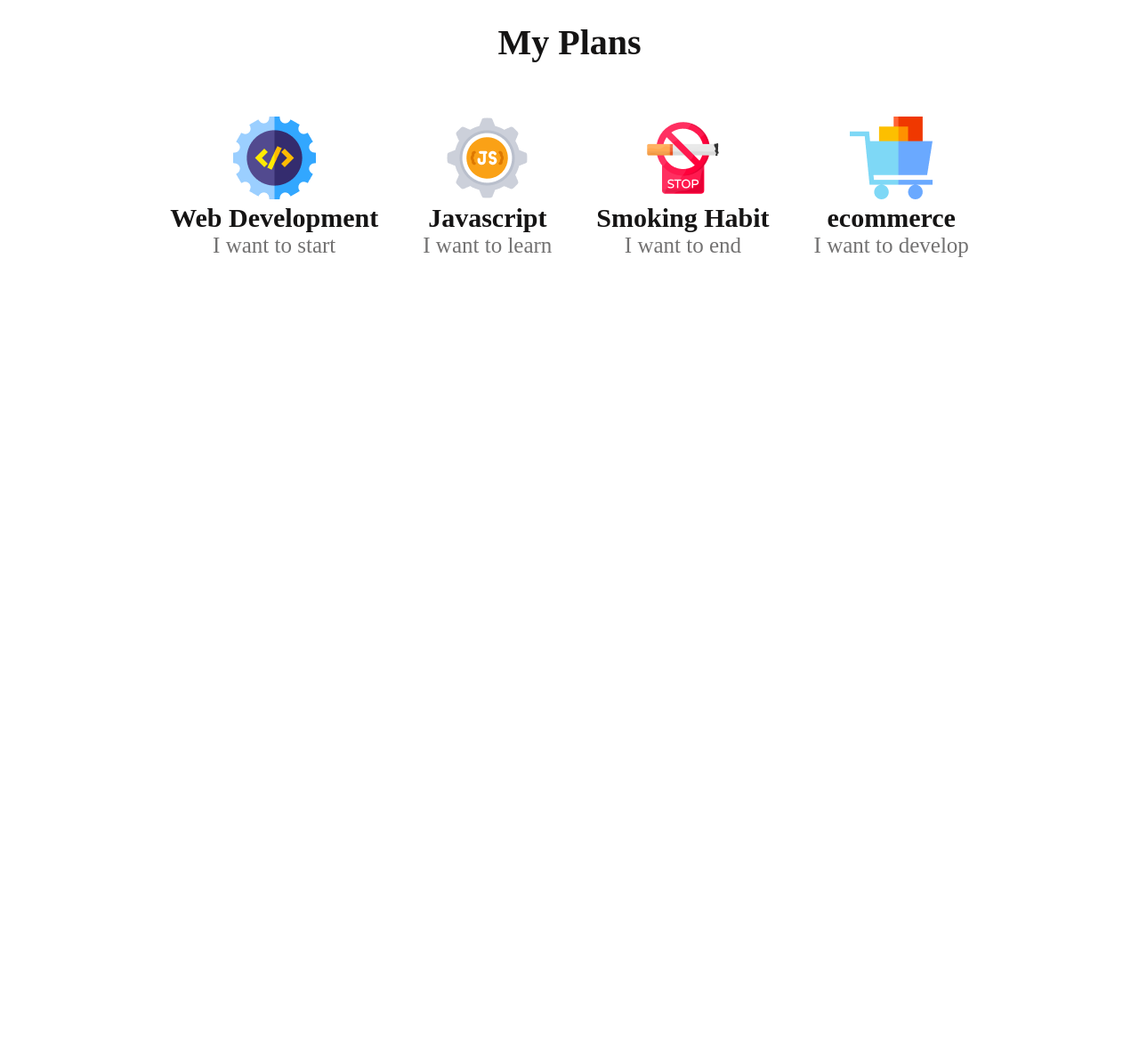
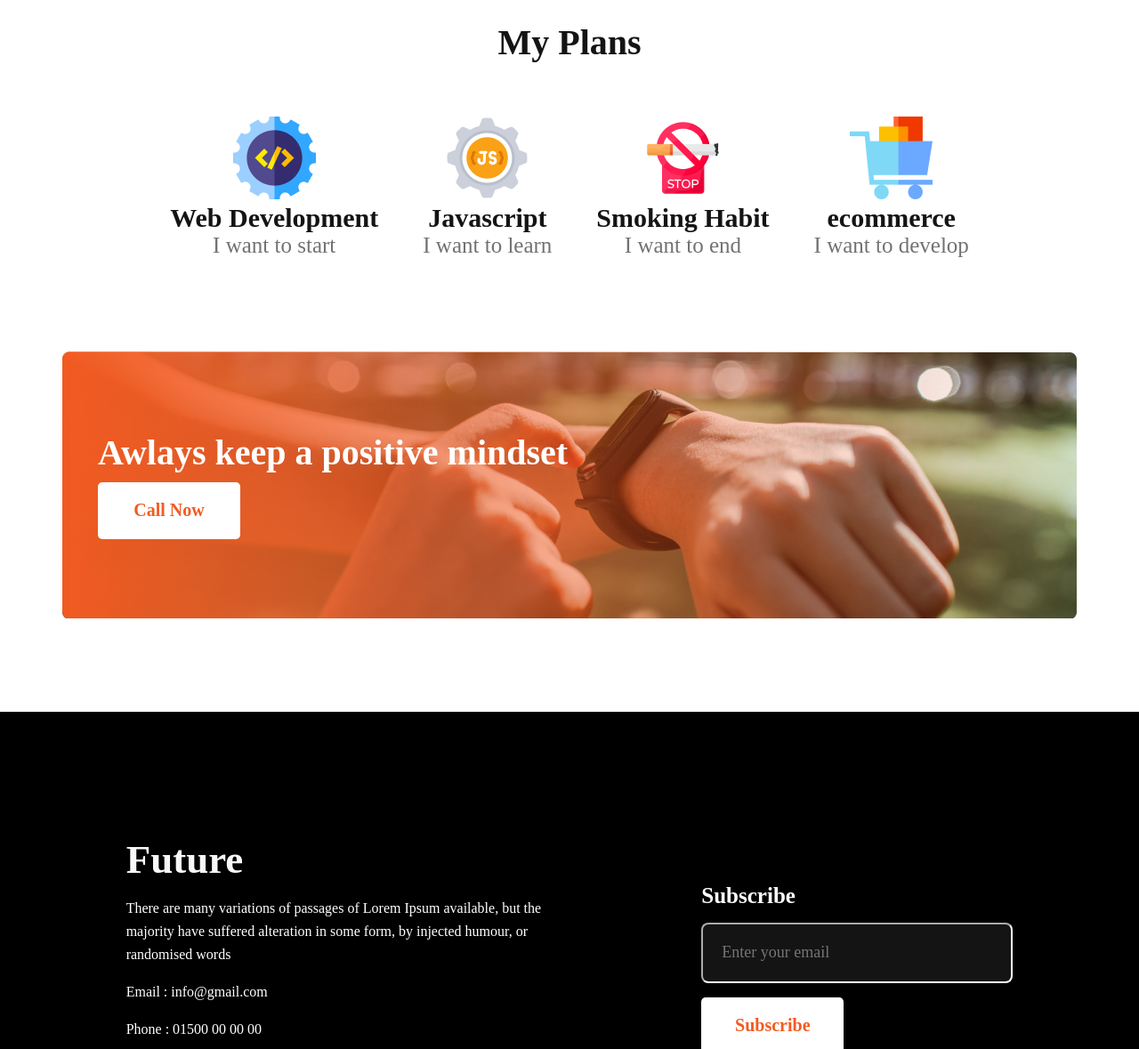
Before and after one commit to Fahmudul/new-year, a plain HTML site: page index.html in a window 1280 px wide. Shown: the part 1804-2983 px from the top of the page at 89% size. Before the commit the page ends 2094 px from the top, so only its background shows below. Drawn offline with Linux system fonts and the light colour scheme.

Commit message:
completed footer section and others

```diff
--- a/index.html
+++ b/index.html
@@ -83,13 +83,33 @@
 
             </div>
         </section>
-        <section>
+        <section class="mindset-content">
             <div class="mindset">
-
+                <h3 class="bio">Awlays keep a positive mindset</h3>
+                <button class="call-btn">Call Now</button>
             </div>
         </section>
     </main>
-    <footer></footer>
+    <footer>
+        <div class="future">
+            <h3 class="footer-title">Future</h3>
+            <p class="footer-text">There are many variations of passages of Lorem Ipsum available, but the majority have suffered alteration in some form, by injected humour, or randomised words</p>
+            <p class="footer-text">Email : info@gmail.com</p>
+            <p class="footer-text">Phone : 01500 00 00 00</p>
+            <div class="social-link">
+                <img src="images/icons/fb.png" alt="">
+                <img src="images/icons/twitter.png" alt="">
+                <img src="images/icons/youtube.png" alt="">
+            </div>
+        </div>
+        <div class="form">
+            <h3 class="sbr-text">Subscribe</h3>
+            <form action="">
+                <input type="email" placeholder="Enter your email">
+            </form>
+            <button class="call-btn" style="margin-left: 0px;">Subscribe</button>
+        </div>
+</footer>
 </body>
 
 </html>
--- a/style.css
+++ b/style.css
@@ -169,3 +169,126 @@ ul li{
 .plan-content{
     text-align: center;
 }
+
+
+/* Mindset section */
+
+.mindset-content{
+    display: flex;
+    justify-content: center;
+    align-items: center;
+    margin-top: 105px;
+}
+
+.mindset{
+    background-image:  url("images/gradient3.png"),url("images/watch.png");
+    width: 1140px;
+    height: 300px;
+    display: flex;
+    flex-direction: column;
+    justify-content: center;
+    gap: 10px;
+
+}
+
+.bio{
+    color: #FFF;
+    font-family: Work Sans;
+    font-size: 40px;
+    font-style: normal;
+    font-weight: 700;
+    line-height: normal;
+}
+
+.call-btn{
+    width: 160px;
+    height: 64px;
+    flex-shrink: 0;
+    color: #F15B22;
+
+    text-align: center;
+    font-family: Work Sans;
+    font-size: 20px;
+    font-style: normal;
+    font-weight: 600;
+    line-height: normal;
+    border: none;
+    border-radius: 5px;
+    background: #FFF;
+}
+
+.bio, .call-btn{
+    margin-left: 40px;
+}
+
+/* Footer section */
+
+footer{
+    width: 100%;
+    height: 577px;
+    background-color: black;
+    display: flex;
+    justify-content: space-evenly;
+    align-items: center;
+    margin-top: 105px;
+
+
+}
+
+.footer-title{
+    color: #F8F8F8;
+    font-family: Work Sans;
+    font-size: 45px;
+    font-style: normal;
+    font-weight: 700;
+    line-height: normal;
+    margin-bottom: 16px;
+}
+
+.footer-text{
+    width: 485px;
+    color: #FFF;
+    font-family: Work Sans;
+    font-size: 16px;
+    font-style: normal;
+    font-weight: 400;
+    line-height: 26px;
+    margin-bottom: 16px;
+}
+
+
+.sbr-text{
+    color: #FFF;
+
+    font-family: Work Sans;
+    font-size: 25px;
+    font-style: normal;
+    font-weight: 600;
+    line-height: normal;
+    margin-bottom: 16px;
+}
+
+.form{
+    text-align: left;
+}
+
+.future, .form{
+    margin: 0px 20px;
+}
+
+.form input[type="email"]{
+    margin-bottom: 16px;
+    padding-left: 21px;
+    width: 325px;
+    height: 64px;
+    color:  #F3F3F3;
+    font-family: Work Sans;
+    font-size: 18px;
+    font-style: normal;
+    font-weight: 400;
+    line-height: normal;
+    background: #151414;
+    border-color: white;
+    border-radius: 8px;
+
+}
```
